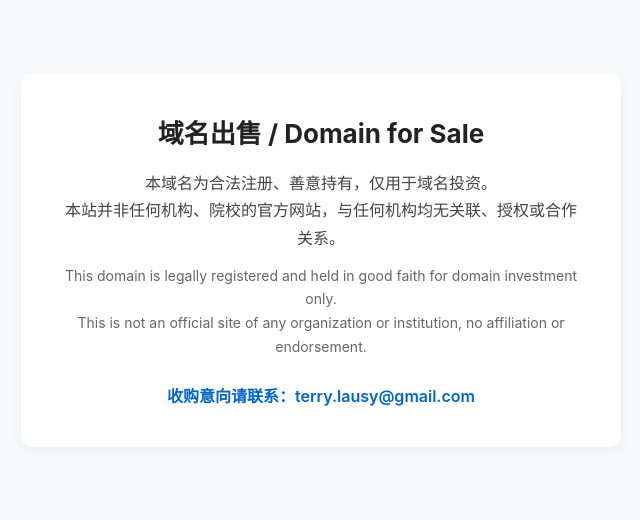
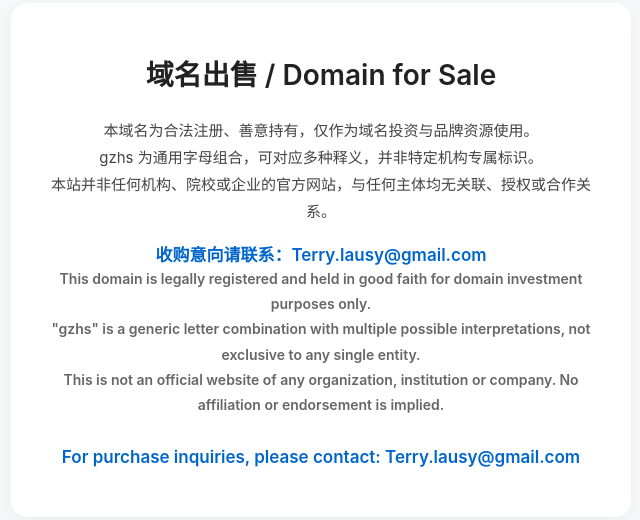
Before and after one commit to dogheartcoding/domainforsale, a plain HTML site: page index.html in a window 1280 px wide. Shown: the part 140-660 px from the top of the page, without its empty margins (319-959 px from the left). Drawn offline with Linux system fonts and the light colour scheme.

Commit message:
Revise index.html for improved layout and content
Updated the HTML structure and styles for better presentation and clarity.

```diff
--- a/index.html
+++ b/index.html
@@ -3,34 +3,80 @@
 <head>
 <meta charset="UTF-8">
 <meta name="viewport" content="width=device-width, initial-scale=1.0">
-<title>域名出售 / Domain for Sale</title>
+<title>gzhs.ai - Domain for Sale</title>
 <style>
-*{box-sizing:border-box;margin:0;padding:0}
-body{background:#f8f9fa;font-family:-apple-system,BlinkMacSystemFont,Segoe UI,Roboto,Helvetica,Arial,sans-serif;display:flex;align-items:center;justify-content:center;min-height:100vh;padding:20px}
-.container{max-width:600px;width:100%;background:#fff;border-radius:12px;box-shadow:0 4px 12px rgba(0,0,0,0.05);padding:40px;text-align:center}
-h1{font-size:26px;color:#222;margin-bottom:20px}
-.cn{font-size:16px;line-height:1.7;color:#444;margin-bottom:12px}
-.en{font-size:14px;line-height:1.7;color:#666;margin-bottom:24px}
-.contact{font-size:16px;font-weight:600;color:#0066cc}
+  * {
+    margin: 0;
+    padding: 0;
+    box-sizing: border-box;
+  }
+  body {
+    font-family: -apple-system, BlinkMacSystemFont, "Segoe UI", Roboto, sans-serif;
+    background: #f7f8fa;
+    display: flex;
+    justify-content: center;
+    align-items: center;
+    min-height: 100vh;
+    padding: 20px;
+  }
+  .card {
+    background: #fff;
+    max-width: 620px;
+    width: 100%;
+    padding: 50px 40px;
+    border-radius: 16px;
+    box-shadow: 0 4px 20px rgba(0,0,0,0.05);
+    text-align: center;
+  }
+  .title {
+    font-size: 28px;
+    font-weight: 600;
+    color: #222;
+    margin-bottom: 24px;
+  }
+  .cn {
+    font-size: 15px;
+    line-height: 1.8;
+    color: #444;
+    margin-bottom: 16px;
+  }
+  .en {
+    font-size: 14px;
+    line-height: 1.8;
+    color: #666;
+    margin-bottom: 30px;
+  }
+  .contact {
+    font-size: 17px;
+    font-weight: 600;
+    color: #0066cc;
+  }
 </style>
 </head>
 <body>
-<div class="container">
-<h1>域名出售 / Domain for Sale</h1>
 
-<div class="cn">
-本域名为合法注册、善意持有，仅用于域名投资。<br>
-本站并非任何机构、院校的官方网站，与任何机构均无关联、授权或合作关系。
+<div class="card">
+  <div class="title">域名出售 / Domain for Sale</div>
+
+  <div class="cn">
+    本域名为合法注册、善意持有，仅作为域名投资与品牌资源使用。<br>
+    gzhs 为通用字母组合，可对应多种释义，并非特定机构专属标识。<br>
+    本站并非任何机构、院校或企业的官方网站，与任何主体均无关联、授权或合作关系。
+  </div>
+
+  <div class="contact">
+    收购意向请联系：Terry.lausy@gmail.com<br>
+
+  <div class="en">
+    This domain is legally registered and held in good faith for domain investment purposes only.<br>
+    "gzhs" is a generic letter combination with multiple possible interpretations, not exclusive to any single entity.<br>
+    This is not an official website of any organization, institution or company. No affiliation or endorsement is implied.
+  </div>
+
+  <div class="contact">
+    For purchase inquiries, please contact: Terry.lausy@gmail.com
+  </div>
 </div>
 
-<div class="en">
-This domain is legally registered and held in good faith for domain investment only.<br>
-This is not an official site of any organization or institution, no affiliation or endorsement.
-</div>
-
-<div class="contact">
-收购意向请联系：terry.lausy@gmail.com
-</div>
-</div>
 </body>
 </html>
```
